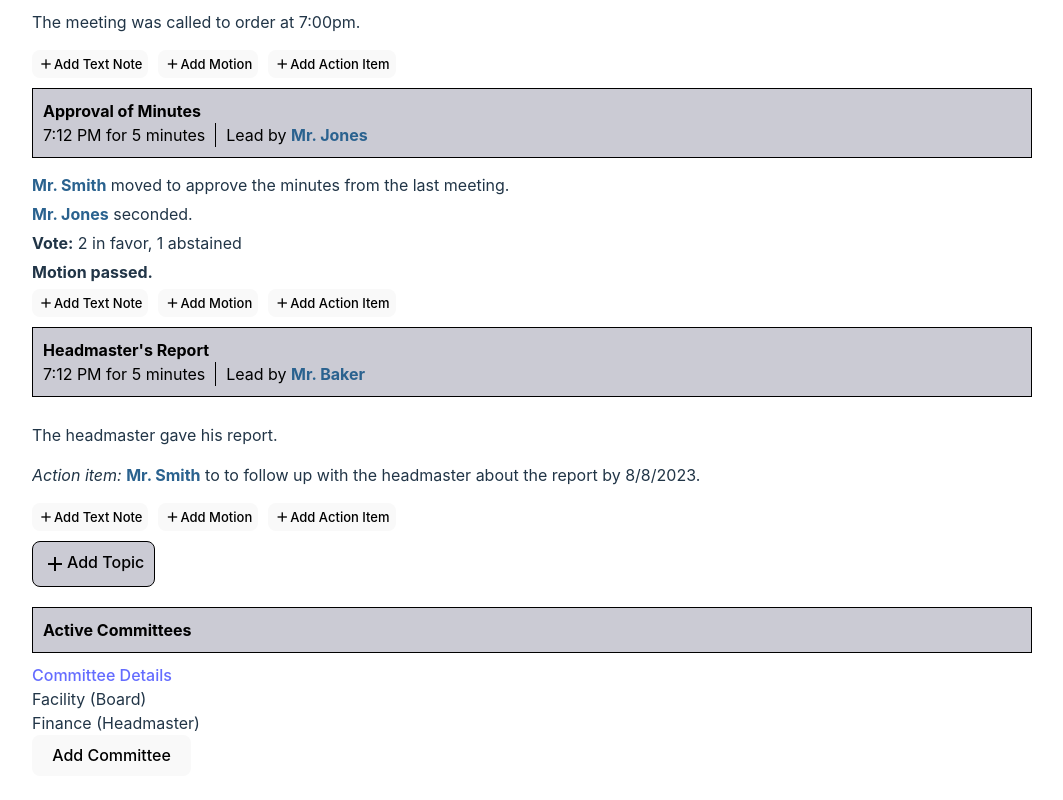
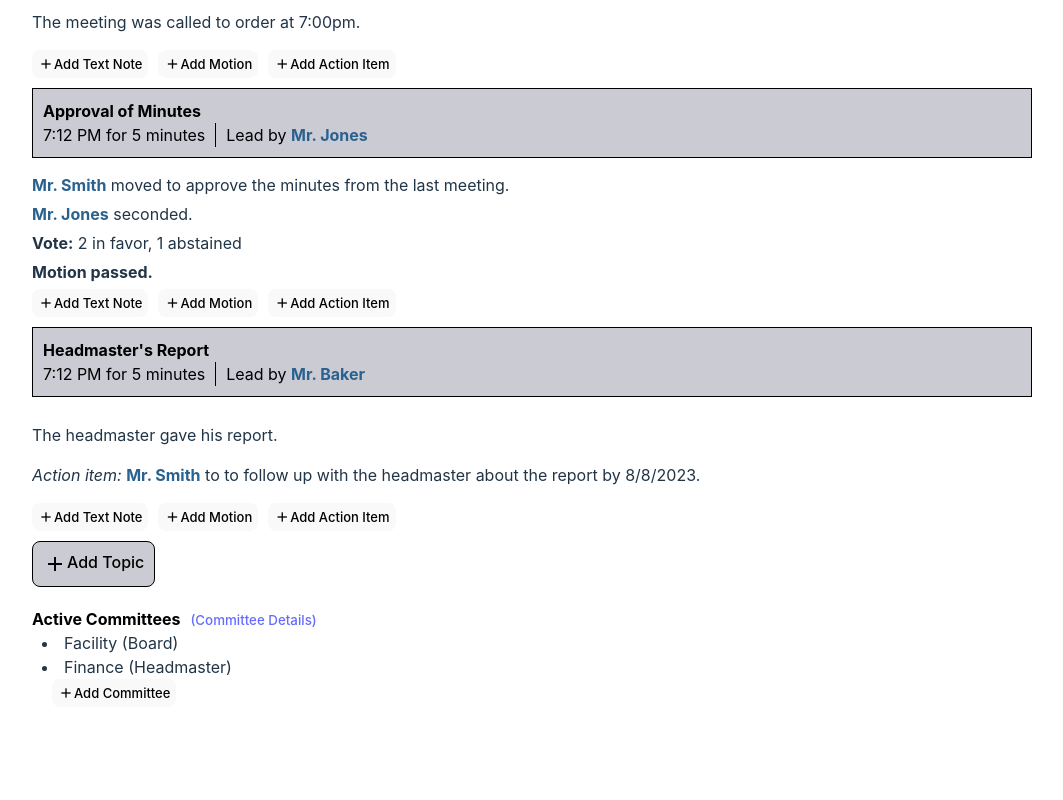
Before and after one commit to butaud/minutes-taker, a React (Vite) app: page / in a window 1280 px wide. Shown: the part 573-1373 px from the top of the page, without its empty margins (108-1171 px from the left). After the commit the page ends 1312 px from the top, so only its background shows below. Built offline with nearby package versions, Linux system fonts and the light colour scheme.

Commit message:
Added editing committee URL and styling

```diff
--- /dev/null
+++ b/src/ui/nodes/committee/CommitteeSection.css
@@ -0,0 +1,53 @@
+h3.committee {
+  border: none;
+  background-color: transparent;
+  padding: 0;
+  margin-bottom: 0;
+}
+
+form h3.committee label {
+  margin: 0 10px;
+  font-weight: initial;
+}
+
+form h3.committee input[type="text"] {
+  margin-left: 6px;
+  width: 25%;
+}
+
+a.committee {
+  font-size: smaller;
+  margin-left: 10px;
+}
+
+.committee li {
+  list-style-type: disc;
+  list-style-position: inside;
+  padding-left: 10px;
+  overflow: hidden;
+}
+
+.committee li:last-child {
+  list-style-type: none;
+}
+
+.committee li:last-child button {
+  padding: 5px;
+  margin-left: 10px;
+  color: black;
+  display: inline-flex;
+  font-size: small;
+  transition: border-color 0.25s, color 0.25s;
+}
+
+.committee li:last-child button i {
+  font-size: medium;
+}
+
+.committee form {
+  display: flex;
+}
+
+.committee form input[type="text"] {
+  margin-left: 8px;
+}
--- a/src/ui/nodes/committee/CommitteeSection.tsx
+++ b/src/ui/nodes/committee/CommitteeSection.tsx
@@ -2,6 +2,9 @@ import { useState } from "react";
 import { StoredCommittee } from "../../../store/SessionStore";
 import { CommitteeEditor } from "./CommitteeEditor";
 import { CommitteeNode } from "./CommitteeNode";
+import "./CommitteeSection.css";
+import { useSessionStore } from "../../context/SessionStoreContext";
+import { FormNodeControls, NodeControls } from "../../controls/NodeControls";
 
 export type CommitteeSectionProps = {
   committeeDocUrl?: string;
@@ -14,13 +17,8 @@ export const CommitteeSection: React.FC<CommitteeSectionProps> = ({
 }) => {
   return (
     <>
-      <h3>Active Committees</h3>
-      {committeeDocUrl && (
-        <a href={committeeDocUrl} target="_blank">
-          Committee Details
-        </a>
-      )}
-      <ul>
+      <CommitteeHeader committeeDocUrl={committeeDocUrl} />
+      <ul className="committee">
         {committees.map((committee) => (
           <CommitteeNode committee={committee} key={committee.id} />
         ))}
@@ -30,6 +28,57 @@ export const CommitteeSection: React.FC<CommitteeSectionProps> = ({
   );
 };
 
+const CommitteeHeader: React.FC<{ committeeDocUrl?: string }> = ({
+  committeeDocUrl,
+}) => {
+  const [isEditing, setIsEditing] = useState(false);
+  const sessionStore = useSessionStore();
+
+  const [draftUrl, setDraftUrl] = useState(committeeDocUrl);
+
+  const handleSubmit = () => {
+    sessionStore.updateCommitteeDocUrl(draftUrl ? draftUrl : undefined);
+    setIsEditing(false);
+  };
+
+  const handleCancel = () => {
+    setDraftUrl(committeeDocUrl);
+    setIsEditing(false);
+  };
+
+  if (isEditing) {
+    return (
+      <FormNodeControls onCancel={handleCancel} onSubmit={handleSubmit}>
+        <h3 className="committee">
+          Active Committees
+          <label>
+            Committee Details URL:
+            <input
+              autoFocus
+              type="text"
+              value={draftUrl ?? ""}
+              onChange={(event) => setDraftUrl(event.target.value)}
+            />
+          </label>
+        </h3>
+      </FormNodeControls>
+    );
+  } else {
+    return (
+      <NodeControls as="div" onEdit={() => setIsEditing(true)}>
+        <h3 className="committee">
+          Active Committees
+          {committeeDocUrl && (
+            <a href={committeeDocUrl} target="_blank" className="committee">
+              (Committee Details)
+            </a>
+          )}
+        </h3>
+      </NodeControls>
+    );
+  }
+};
+
 const NewCommitteeNode: React.FC = () => {
   const [isEditing, setIsEditing] = useState(false);
 
@@ -37,7 +86,10 @@ const NewCommitteeNode: React.FC = () => {
     <CommitteeEditor stopEditing={() => setIsEditing(false)} />
   ) : (
     <li>
-      <button onClick={() => setIsEditing(true)}>Add Committee</button>
+      <button onClick={() => setIsEditing(true)} aria-label="Add Committee">
+        <i className="material-icons">add</i>
+        Add Committee
+      </button>
     </li>
   );
 };
```
Also changed, not shown: 1 other file (tests, documents, lock files or other folders).
